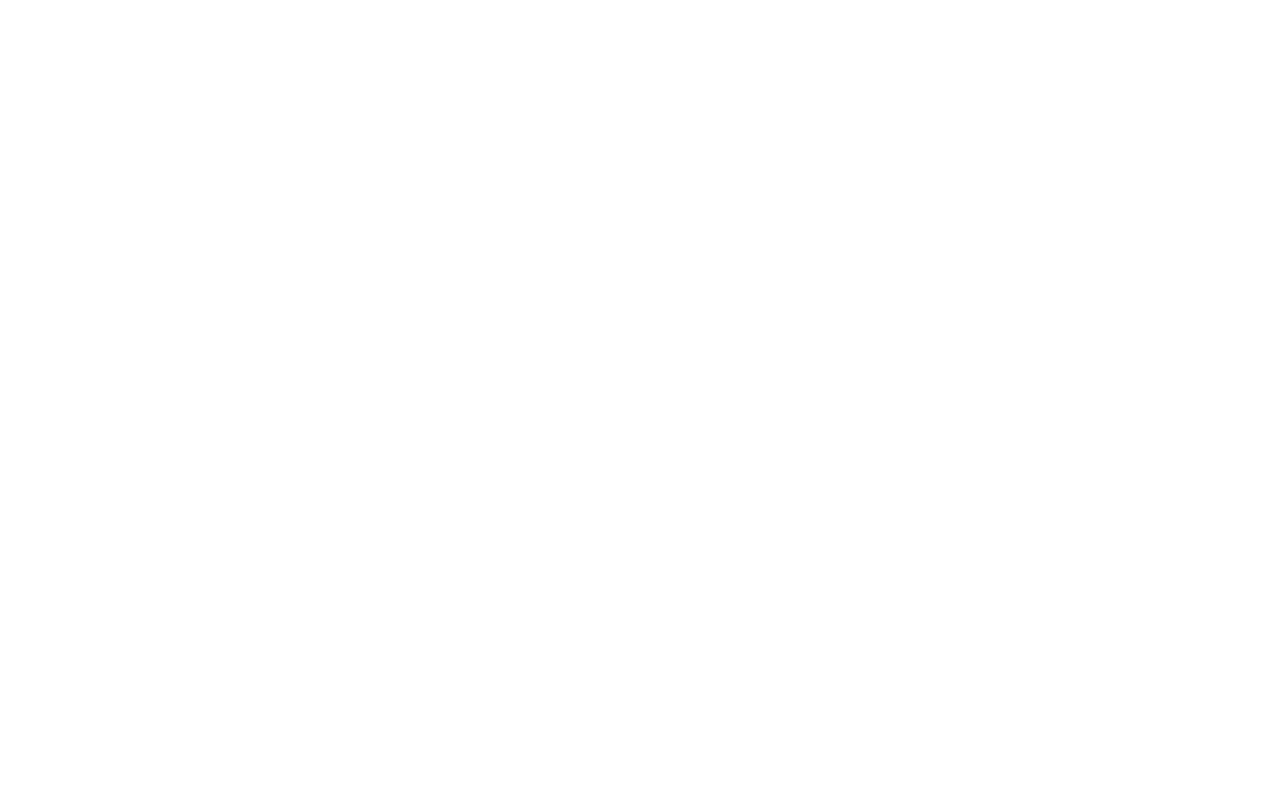
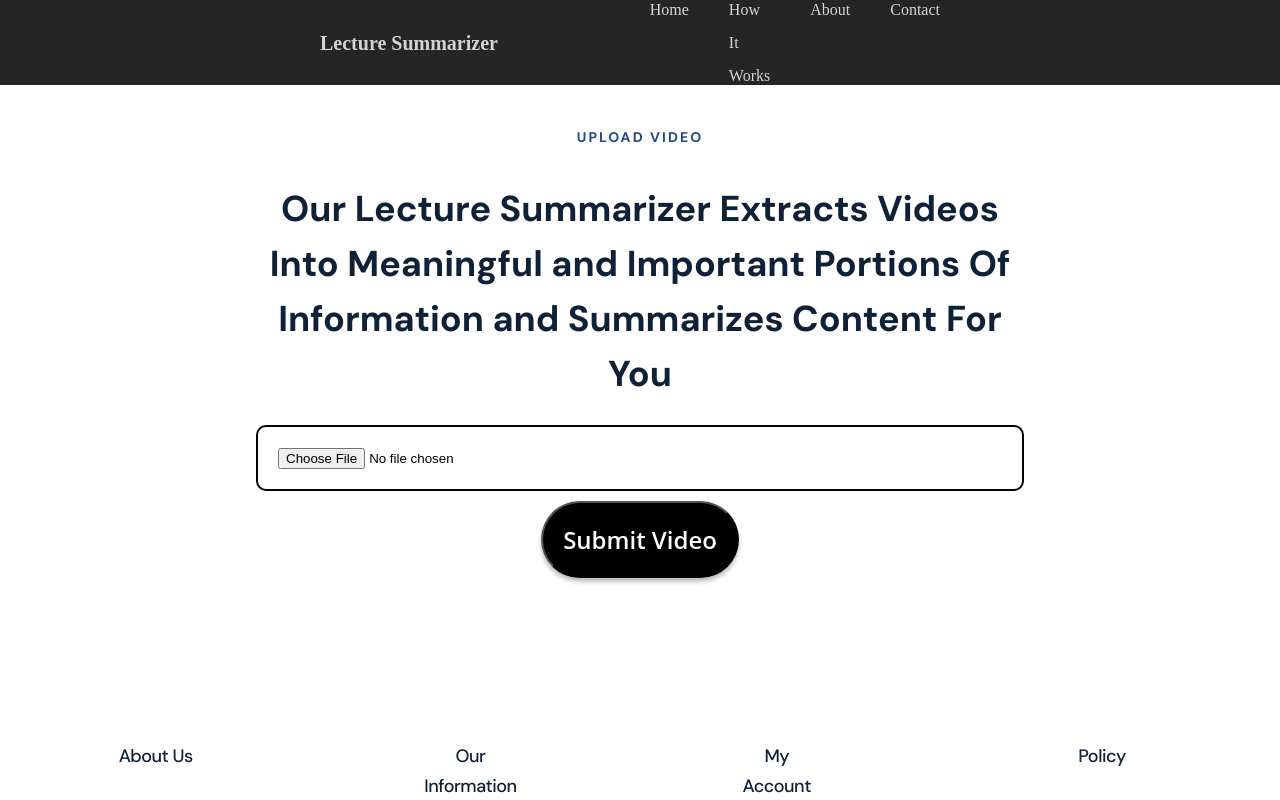
Before and after one commit to ShaanCoding/Summarized, a React (Create React App) app in the folder lecture-summarizer/: page /uploadVideo in a window 1280 px wide. Shown: the top 800 px of the page. Built offline with nearby package versions, Linux system fonts and the light colour scheme.

Commit message:
Working on buttons edits

```diff
--- a/lecture-summarizer/src/App.css
+++ b/lecture-summarizer/src/App.css
@@ -163,3 +163,18 @@
   justify-content: center;
   display: flex;
 }
+
+/* Upload File Div */
+
+.upload-file {
+  border: 2px solid #000000;
+  box-sizing: border-box;
+  border-radius: 10px;
+  padding: 20px;
+}
+
+.upload-file button {
+
+}
+
+/* End Of Upload File Div */
--- a/lecture-summarizer/src/App.tsx
+++ b/lecture-summarizer/src/App.tsx
@@ -3,7 +3,7 @@
 import { BrowserRouter as Router, Route, Link } from "react-router-dom";
 import index from "./Pages/Index";
 import appMain from "./Pages/AppMain";
-import uploadVideo from "./Pages/UploadVideo";
+import UploadVideo from "./Pages/UploadVideo";
 import viewVideo from "./Pages/ViewVideo";
 import summarizedVideo from "./Pages/SummarizedVideo";
 
@@ -12,7 +12,7 @@
     <Router>
       <Route exact path="/" component={index} />
       <Route exact path="/appMain" component={appMain} />
-      <Route exact path="/uploadVideo" component={uploadVideo} />
+      <Route exact path="/uploadVideo" component={UploadVideo} />
       <Route exact path="/viewVideo" component={viewVideo} />
       <Route exact path="/summarizedVideo" component={summarizedVideo} />
     </Router>
--- a/lecture-summarizer/src/Components/Buttons.tsx
+++ b/lecture-summarizer/src/Components/Buttons.tsx
@@ -1,12 +1,28 @@
 import React from "react";
 import { Link } from "react-router-dom";
 
-const Buttons: React.FC<{ btnURL: string; btnText: string }> = (props) => {
+const Buttons: React.FC<{
+  btnURL?: string;
+  onClick?: React.MouseEventHandler;
+  btnText: string;
+}> = (props) => {
   return (
     <div className="button">
-      <Link to={props.btnURL}>
-        <button type="button">{props.btnText}</button>
-      </Link>
+      {props.btnURL ? (
+        <Link to={props.btnURL}>
+          <button type="button">{props.btnText}</button>
+        </Link>
+      ) : (
+        ""
+      )}
+
+      {props.onClick ? (
+        <button type="button" onClick={props.onClick}>
+          {props.btnText}
+        </button>
+      ) : (
+        ""
+      )}
     </div>
   );
 };
--- a/lecture-summarizer/src/Pages/UploadVideo.tsx
+++ b/lecture-summarizer/src/Pages/UploadVideo.tsx
@@ -1,11 +1,61 @@
-import React from 'react'
+import React, { useState } from "react";
+import Buttons from "../Components/Buttons";
+import Content from "../Components/Content";
+import Footer from "../Components/Footer";
+import InlineFlexbox from "../Components/InlineFlexbox";
+import NavBar from "../Components/NavBar";
+import TitleProp from "../Components/TitleProp";
 
-const uploadVideo = () => {
-    return (
+const UploadVideo = () => {
+  const [selectedFile, setSelectedFile] = useState<File>();
+  const [isFilePicked, setIsFiledPicked] = useState(false);
+
+  const changeHandler = (event: React.ChangeEvent<HTMLInputElement>) => {
+    const fileList = event.target.files;
+
+    if (!fileList) return;
+
+    setSelectedFile(fileList[0]);
+  };
+
+  const handleSubmission = () => {
+    setIsFiledPicked(true);
+  };
+
+  return (
+    <>
+      <NavBar />
+
+      <Content>
+        <TitleProp
+          title="UPLOAD VIDEO"
+          description="Our Lecture Summarizer Extracts Videos Into Meaningful and Important Portions Of Information and Summarizes Content For You"
+        />
+
+        <div className="upload-file">
+          <input type="file" name="file" onChange={changeHandler} />
+        </div>
+
         <div>
+          {isFilePicked ? (
+            <>
+              <p>Filename: {selectedFile?.name}</p>
+              <p>Filetype: {selectedFile?.type}</p>
+              <p>Size in bytes: {selectedFile?.size}</p>
+            </>
+          ) : (
+            ""
+          )}
+        </div>
 
-        </div>
-    )
-}
+        <InlineFlexbox>
+          <Buttons btnText="Submit Video" onClick={handleSubmission} />
+        </InlineFlexbox>
+      </Content>
 
-export default uploadVideo
+      <Footer />
+    </>
+  );
+};
+
+export default UploadVideo;
```
